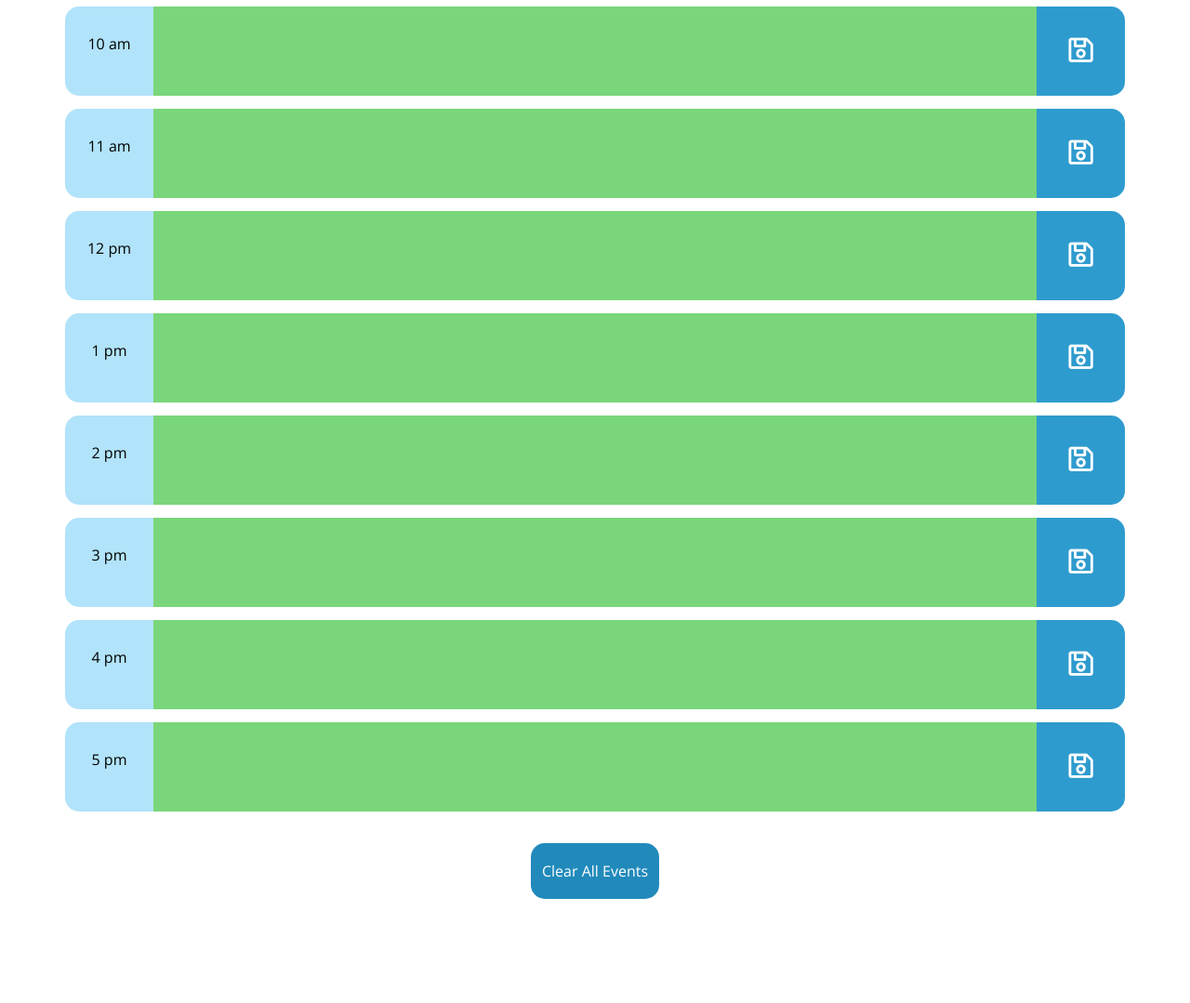
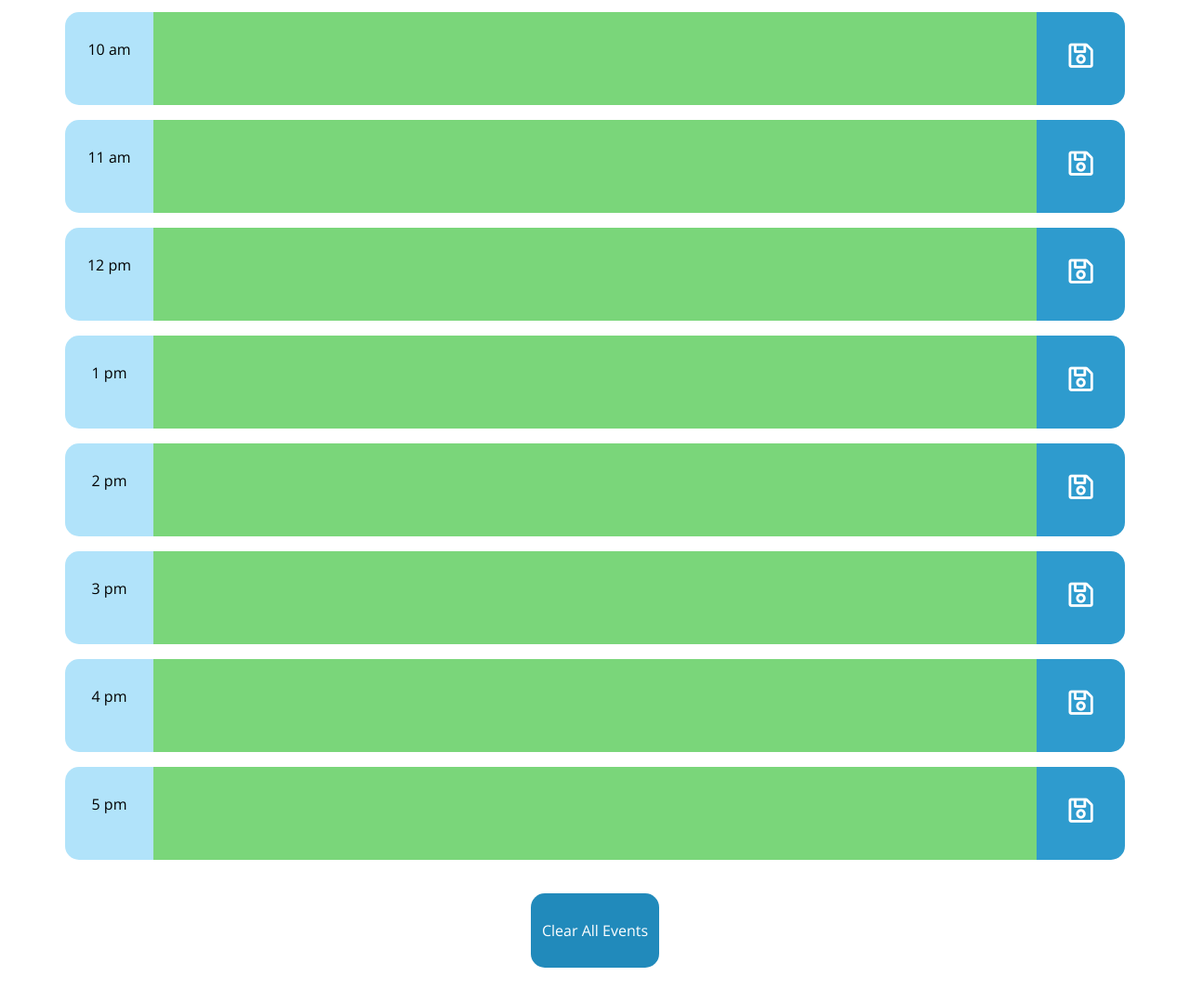
Before and after one commit to DilanLi/Work-Day-Scheduler, a plain HTML site: page index.html in a window 1280 px wide. Shown: the part 439-1518 px from the top of the page at 93% size. Drawn offline with nearby package versions, Linux system fonts and the light colour scheme.

Commit message:
improved code sermantics

```diff
--- a/Assets/style.css
+++ b/Assets/style.css
@@ -3,16 +3,7 @@ body {
   font-size: 16px;
   line-height: 1;
   padding-bottom: 75px;
-  min-width: 800px;
-}
-
-textarea{
-  background: transparent;
-  border: none;
-  resize: none;
-  color: #000000;
-  padding: 10px;
-  padding-top: 30px;
+  min-width: 600px;
 }
 
 .jumbotron {
@@ -21,7 +12,6 @@ textarea{
   color: black;
   border-radius: 0;
   border-bottom: 10px solid black;
-  /* background-color: rgb(163, 218, 255); */
 }
 
 .time-block{
@@ -30,8 +20,7 @@ textarea{
 
 .row {
   white-space: pre-wrap;
-  height: 80px;
-  margin-bottom: 30px;
+  height: 100px;
 }
 
 .hour {
@@ -39,6 +28,16 @@ textarea{
   color: #000000;
   border-top-left-radius: 15px;
   border-bottom-left-radius: 15px;
+}
+
+/* textarea to input events */
+  textarea{
+    background: transparent;
+    border: none;
+    resize: none;
+    color: #000000;
+    padding: 10px;
+    padding-top: 30px;
   }
 
   .past {
@@ -56,6 +55,7 @@ textarea{
     color: black
   }
 
+/* clear all events button */
   .btn {
     margin-top: 20px;
     border-radius: 15px;
@@ -70,10 +70,7 @@ textarea{
     transform: translateY(3px)
   }
 
-
-
 /* save button */
-
   .saveBtn {
     border-top-right-radius: 15px;
     border-bottom-right-radius: 15px;
--- a/index.html
+++ b/index.html
@@ -36,106 +36,106 @@
     </header>
     <div class="container">
       <!-- Timeblocks go here -->
-      <div class="row">
-        <div class="col-1 hour" data-hour="9">
+      <div class="row my-3">
+        <div class="col-md-1 col-sm-2 col-xs-3 hour" data-hour="9">
           <p class="time-block">9 am</p>
         </div>
-        <textarea class="col-10 textarea">
+        <textarea class="col-md-10 col-sm-8 col-xs-6 textarea">
         </textarea>
-        <div class="col-1 saveBtn">
+        <div class="col-md-1 col-sm-2 col-xs-3 saveBtn">
           <i class="far fa-save"></i>
         </div>
       </div>
 
-      <div class="row">
-        <div class="col-1 hour" data-hour="10">
+      <div class="row my-3">
+        <div class="col-md-1 col-sm-2 col-xs-3 hour" data-hour="10">
           <p class="time-block">10 am</p>
         </div>
-        <textarea class="col-10 textarea">
+        <textarea class="col-md-10 col-sm-8 col-xs-6 textarea">
         </textarea>
-        <div class="col-1 saveBtn">
+        <div class="col-md-1 col-sm-2 col-xs-3 saveBtn">
           <i class="far fa-save"></i>
         </div>
       </div>
 
-      <div class="row">
-        <div class="col-1 hour" data-hour = "11">
+      <div class="row my-3">
+        <div class="col-md-1 col-sm-2 col-xs-3 hour" data-hour = "11">
           <p class="time-block">11 am</p>
         </div>
-        <textarea class="col-10 textarea">
+        <textarea class="col-md-10 col-sm-8 col-xs-6 textarea">
         </textarea>
-        <div class="col-1 saveBtn">
+        <div class="col-md-1 col-sm-2 col-xs-3 saveBtn">
           <i class="far fa-save"></i>
         </div>
       </div>
 
-      <div class="row">
-        <div class="col-1 hour" data-hour="12">
+      <div class="row my-3">
+        <div class="col-md-1 col-sm-2 col-xs-3 hour" data-hour="12">
           <p class="time-block">12 pm</p>
         </div>
-        <textarea class="col-10 textarea">
+        <textarea class="col-md-10 col-sm-8 col-xs-6 textarea">
         </textarea>
-        <div class="col-1 saveBtn">
+        <div class="col-md-1 col-sm-2 col-xs-3 saveBtn">
           <i class="far fa-save"></i>
         </div>
       </div>
 
-      <div class="row">
-        <div class="col-1 hour" data-hour="13">
+      <div class="row my-3">
+        <div class="col-md-1 col-sm-2 col-xs-3 hour" data-hour="13">
           <p class="time-block">1 pm</p>
         </div>
-        <textarea class="col-10 textarea">
+        <textarea class="col-md-10 col-sm-8 col-xs-6 textarea">
         </textarea>
-        <div class="col-1 saveBtn">
+        <div class="col-md-1 col-sm-2 col-xs-3 saveBtn">
           <i class="far fa-save"></i>
         </div>
       </div>
 
-      <div class="row">
-        <div class="col-1 hour" data-hour="14">
+      <div class="row my-3">
+        <div class="col-md-1 col-sm-2 col-xs-3 hour" data-hour="14">
           <p class="time-block">2 pm</p>
         </div>
-        <textarea class="col-10 textarea">
+        <textarea class="col-md-10 col-sm-8 col-xs-6 textarea">
         </textarea>
-        <div class="col-1 saveBtn">
+        <div class="col-md-1 col-sm-2 col-xs-3 saveBtn">
           <i class="far fa-save"></i>
         </div>
       </div>
 
-      <div class="row">
-        <div class="col-1 hour" data-hour="15">
+      <div class="row my-3">
+        <div class="col-md-1 col-sm-2 col-xs-3 hour" data-hour="15">
           <p class="time-block">3 pm</p>
         </div>
-        <textarea class="col-10 textarea">
+        <textarea class="col-md-10 col-sm-8 col-xs-6 textarea">
         </textarea>
-        <div class="col-1 saveBtn">
+        <div class="col-md-1 col-sm-2 col-xs-3 saveBtn">
           <i class="far fa-save"></i>
         </div>
       </div>
 
-      <div class="row">
-        <div class="col-1 hour" data-hour="16">
+      <div class="row my-3">
+        <div class="col-md-1 col-sm-2 col-xs-3 hour" data-hour="16">
           <p class="time-block">4 pm</p>
         </div>
-        <textarea class="col-10 textarea">
+        <textarea class="col-md-10 col-sm-8 col-xs-6 textarea">
         </textarea>
-        <div class="col-1 saveBtn">
+        <div class="col-md-1 col-sm-2 col-xs-3 saveBtn">
           <i class="far fa-save"></i>
         </div>
       </div>
 
-      <div class="row">
-        <div class="col-1 hour" data-hour="17">
+      <div class="row my-3">
+        <div class="col-md-1 col-sm-2 col-xs-3 hour" data-hour="17">
           <p class="time-block">5 pm</p>
         </div>
-        <textarea class="col-10 textarea">
+        <textarea class="col-md-10 col-sm-8 col-xs-6 textarea">
         </textarea>
-        <div class="col-1 saveBtn">
+        <div class="col-md-1 col-sm-2 col-xs-3 saveBtn">
           <i class="far fa-save"></i>
         </div>
       </div>
 
-      <div class="row">
+      <div class="row my-3">
         <button type="button" class="btn btn-primary mx-auto">Clear All Events</button>
       </div>
     </div>
```
Lines whose indentation alone changed are shown as unchanged.
